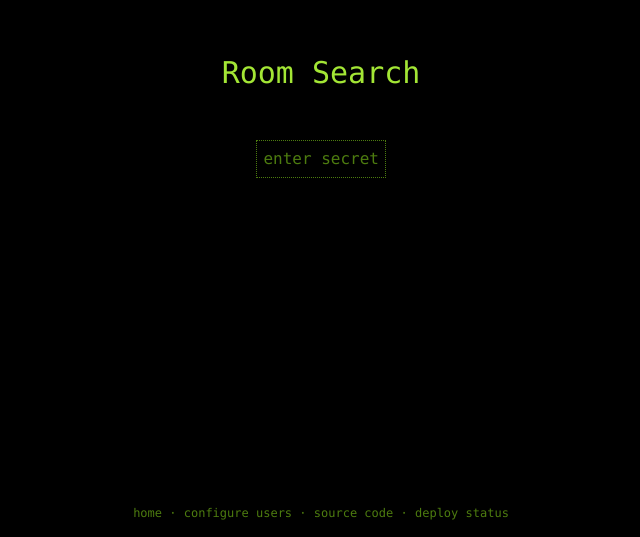
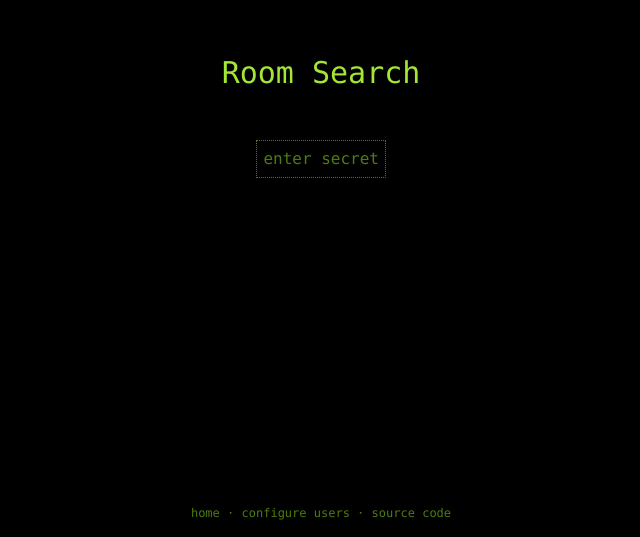
Before and after one commit to BrunoRoemers/room-search, a Next.js app: page / in a window 1280 px wide. Shown: the part 263-800 px from the top of the page, without its empty margins (319-959 px from the left). Built offline with nearby package versions, Linux system fonts and the light colour scheme.

Commit message:
Remove deployment status badge

```diff
--- a/src/app/layout.tsx
+++ b/src/app/layout.tsx
@@ -33,14 +33,6 @@ export default function RootLayout({
             >
               source code
             </a>
-            <span> · </span>
-            <a
-              target="_blank"
-              rel="noopener noreferrer"
-              href="https://app.netlify.com/sites/room-search/deploys"
-            >
-              deploy status
-            </a>
           </div>
         </div>
       </body>
```
